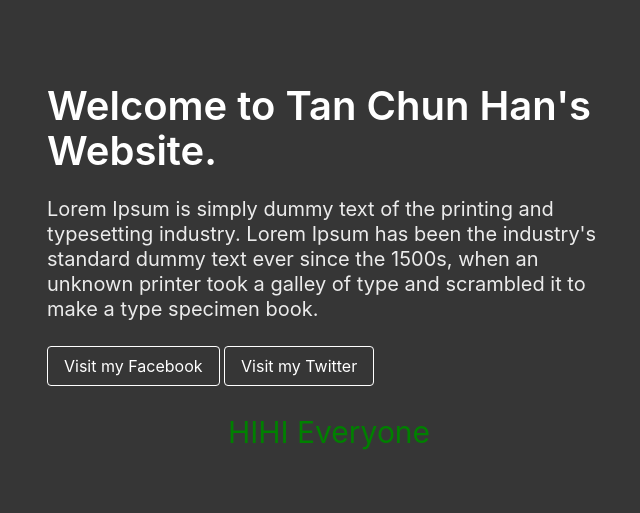
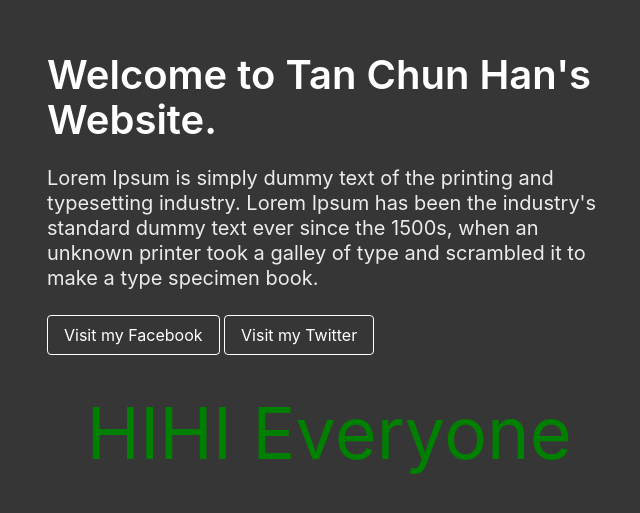
Before and after one commit to chunhan2915/tanchunhan.github.io, a plain HTML site: page index.html in a window 1280 px wide. Shown: the part 131-644 px from the top of the page, without its empty margins (311-951 px from the left). Drawn offline with nearby package versions, Linux system fonts and the light colour scheme.

Commit message:
Update index.html

```diff
--- a/index.html
+++ b/index.html
@@ -23,7 +23,7 @@
                         <a href="https://facebook.com/"><button class="button is-white is-outlined">Visit my Facebook</button></a> &nbsp;
                         <a href="https://twitter.com/"><button class="button is-white is-outlined">Visit my Twitter</button></a>
                     </div>
-                    <h2 style="color: green;text-align: center;font-size: 30px;">HIHI Everyone</h2>
+                    <h2 style="color: green;text-align: center;font-size: 72px;">HIHI Everyone</h2>
 
                 </div>
             </div>
```
